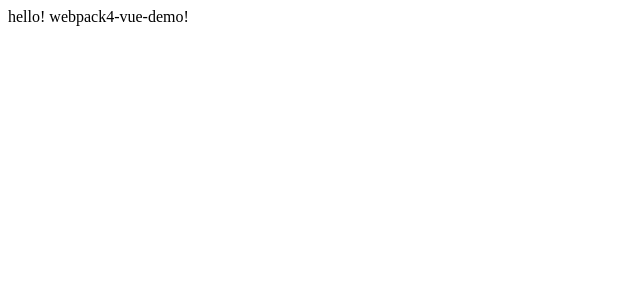
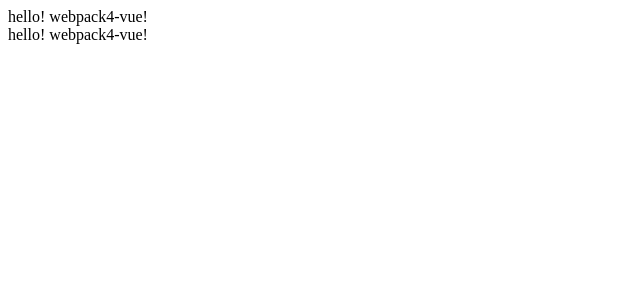
Before and after one commit to vikoumo/VueWP, a Vue app: page / in a window 1280 px wide. Shown: the top 300 px of the page, without its empty margins (0-640 px from the left). Built offline with nearby package versions, Linux system fonts and the light colour scheme.

Commit message:
add VueLoaderPlugin

```diff
--- a/package.json
+++ b/package.json
@@ -34,7 +34,6 @@
     "eslint-config-airbnb-base": "^13.1.0",
     "eslint-loader": "^2.1.1",
     "eslint-plugin-import": "^2.14.0",
-    "eslint-plugin-vue": "^4.7.1",
     "file-loader": "^2.0.0",
     "html-webpack-plugin": "^3.2.0",
     "mini-css-extract-plugin": "^0.4.2",
--- a/src/App.vue
+++ b/src/App.vue
@@ -1,11 +1,14 @@
 <template>
-  <div>{{ msg }}</div>
+  <div class="example">
+    <div>{{ msg }}</div>
+    <div>{{ msg }}</div>
+  </div>
 </template>
 <script>
 export default {
   data() {
     return {
-      msg: 'hello! webpack4-vue-demo!'
+      msg: 'hello! webpack4-vue!'
     };
   }
 };
--- a/webpack.config.js
+++ b/webpack.config.js
@@ -5,7 +5,7 @@ const MiniCssExtractPlugin = require('mini-css-extract-plugin');
 const UglifyJsPlugin = require('uglifyjs-webpack-plugin');
 const HtmlWebpackPlugin = require('html-webpack-plugin');
 const CleanWebpackPlugin = require('clean-webpack-plugin');
-const VueLoaderPlugin = require('vue-loader/lib/plugin')
+const VueLoaderPlugin = require('vue-loader/lib/plugin');
 
 const node_env = process.env.NODE_ENV || 'production';
 const isDev = node_env === 'development';
```
Also changed, not shown: 2 other files (tests, documents, lock files or other folders).
